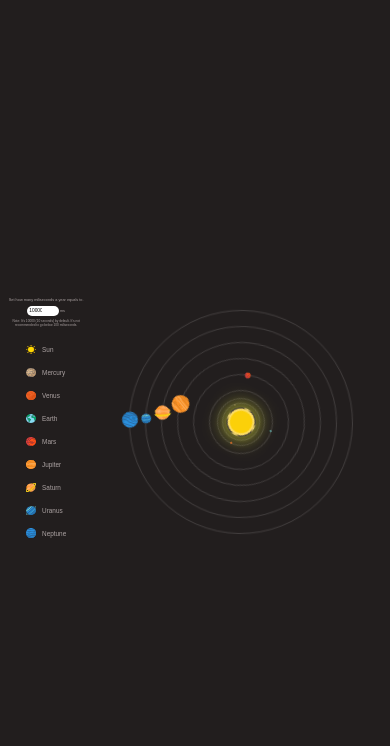
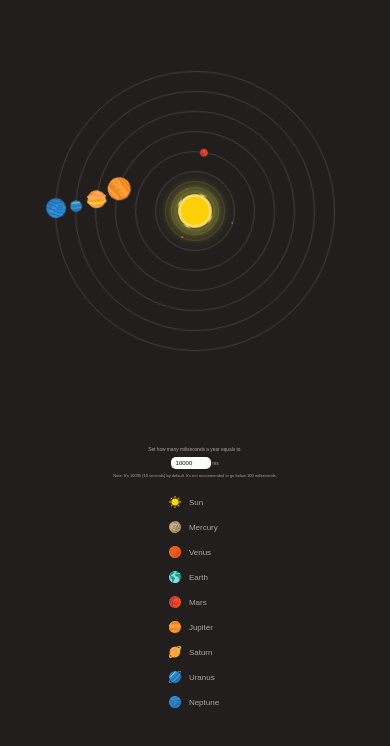
Before and after one commit to absolutezero13/solar-system, a React (Create React App) app: page / in a window 390 px wide. Shown: the top 746 px of the page. Built offline with nearby package versions, Linux system fonts and the light colour scheme.

Commit message:
responsive adjustments for under 600px

```diff
--- a/src/sass/_base.scss
+++ b/src/sass/_base.scss
@@ -16,23 +16,24 @@ html {
   @media only screen and (max-width: 450px) {
     font-size: 25%;
   }
-  @media only screen and (max-width: 400px) {
-    font-size: 20%;
-  }
 }
 
 body {
-  color: rgba(175, 166, 166, 0.986);
+  color: $text-color;
   overflow: hidden;
   height: 100vh;
   width: 100%;
   font-family: sans-serif;
   padding: 0;
   margin: 0;
-  background: rgb(34, 30, 30);
+  background: $bg-color;
 }
 .App {
   display: flex;
   flex-direction: row;
   align-items: center;
+
+  @media only screen and (max-width: 600px) {
+    flex-direction: column-reverse;
+  }
 }
--- a/src/sass/_settings.scss
+++ b/src/sass/_settings.scss
@@ -1,2 +1,4 @@
 $line-color: rgba(177, 171, 171, 0.219);
 $--one-year: 10000ms;
+$text-color: rgba(175, 166, 166, 0.986);
+$bg-color: rgb(34, 30, 30);
--- a/src/sass/components/_PlanetInfoLink.scss
+++ b/src/sass/components/_PlanetInfoLink.scss
@@ -24,13 +24,21 @@
   list-style-type: none;
   padding-inline-start: 0%;
 
+  @media only screen and (max-width: 600px) {
+    padding: 0rem 1rem;
+    display: flex;
+    flex-direction: column;
+  }
+
   li {
     display: flex;
     align-items: center;
-
     margin-top: 1rem;
     transition: all 0.2s ease;
     cursor: pointer;
+    @media only screen and (max-width: 600px) {
+      margin: 0 0.5rem 0 0;
+    }
 
     &:hover {
       transform: scale(1.1);
--- a/src/sass/components/_Planets.scss
+++ b/src/sass/components/_Planets.scss
@@ -3,6 +3,9 @@
   height: 100vh;
   width: 100%;
   position: relative;
+  @media only screen and (max-width: 600px) {
+    height: 50vh;
+  }
 
   & > * {
     position: absolute;
@@ -12,6 +15,9 @@
     border: 1px solid $line-color;
     border-radius: 50%;
     transition: all 0.2s;
+    @media only screen and (max-width: 600px) {
+      top: 50%;
+    }
 
     &:hover {
       box-shadow: 0px 0px 7px white;
@@ -140,6 +146,9 @@
   background-size: cover;
   animation: Rotation 3s linear infinite;
   box-shadow: 0px 0px 20px rgb(235, 238, 59);
+  @media only screen and (max-width: 600px) {
+    top: 50%;
+  }
 }
 @keyframes Rotation {
   from {
--- a/src/sass/components/_SideBar.scss
+++ b/src/sass/components/_SideBar.scss
@@ -3,6 +3,8 @@
   flex-direction: column;
   align-items: center;
   padding: 5rem 2rem;
-  width: 30%;
+  @media only screen and (max-width: 600px) {
+    width: 100%;
+  }
   max-height: 100vh;
 }
```
